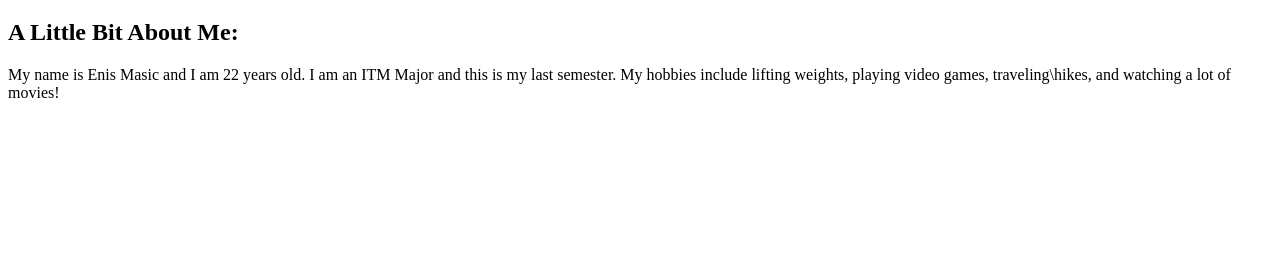
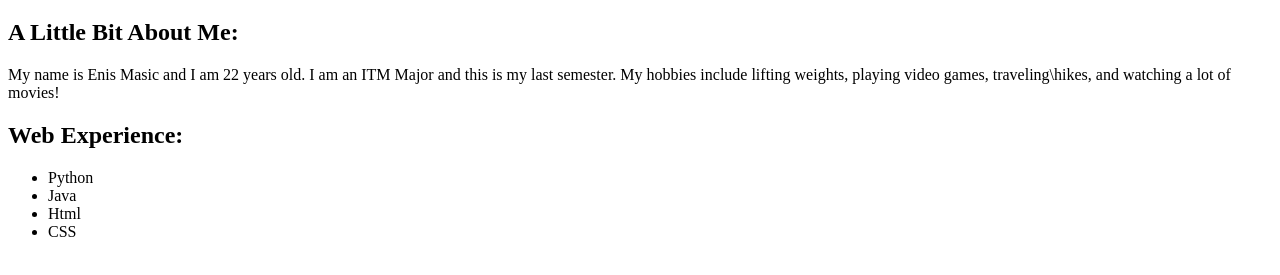
Before and after one commit to Enismasic/ITMD441, a plain HTML site: page index.html in a window 1280 px wide. Shown: the part 61-336 px from the top of the page. Drawn offline with Linux system fonts and the light colour scheme.

Commit message:
added web experience list

```diff
--- a/index.html
+++ b/index.html
@@ -13,7 +13,13 @@
           this is my last semester. My hobbies include lifting weights,
           playing video games, traveling\hikes, and watching a lot of movies!
       </p>
-      <h3></h3>
+      <h2>Web Experience:</h2>
+        <ul>
+            <li>Python</li>
+            <li>Java</li>
+            <li>Html</li>
+            <li>CSS</li>
+        </ul>
 
 
 </body>
```
